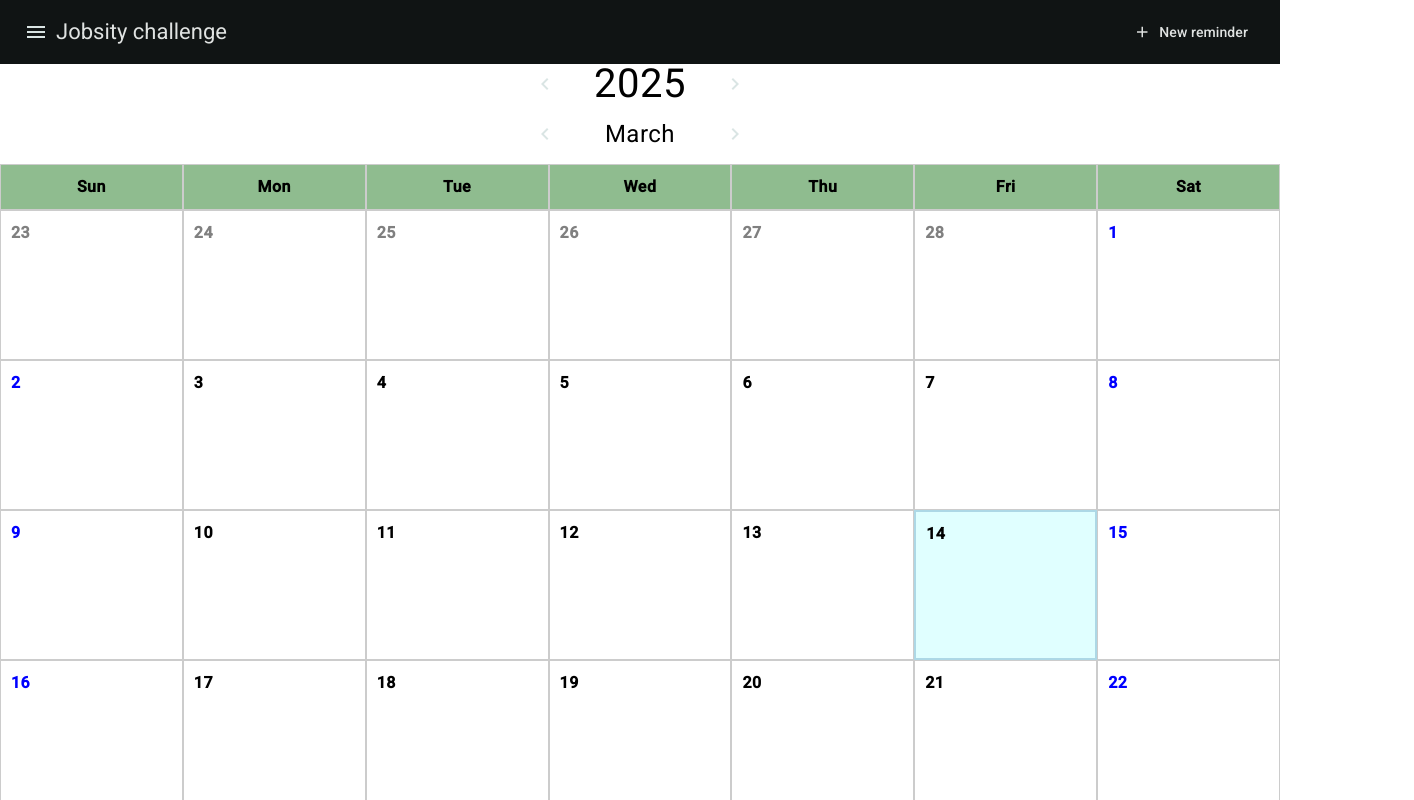
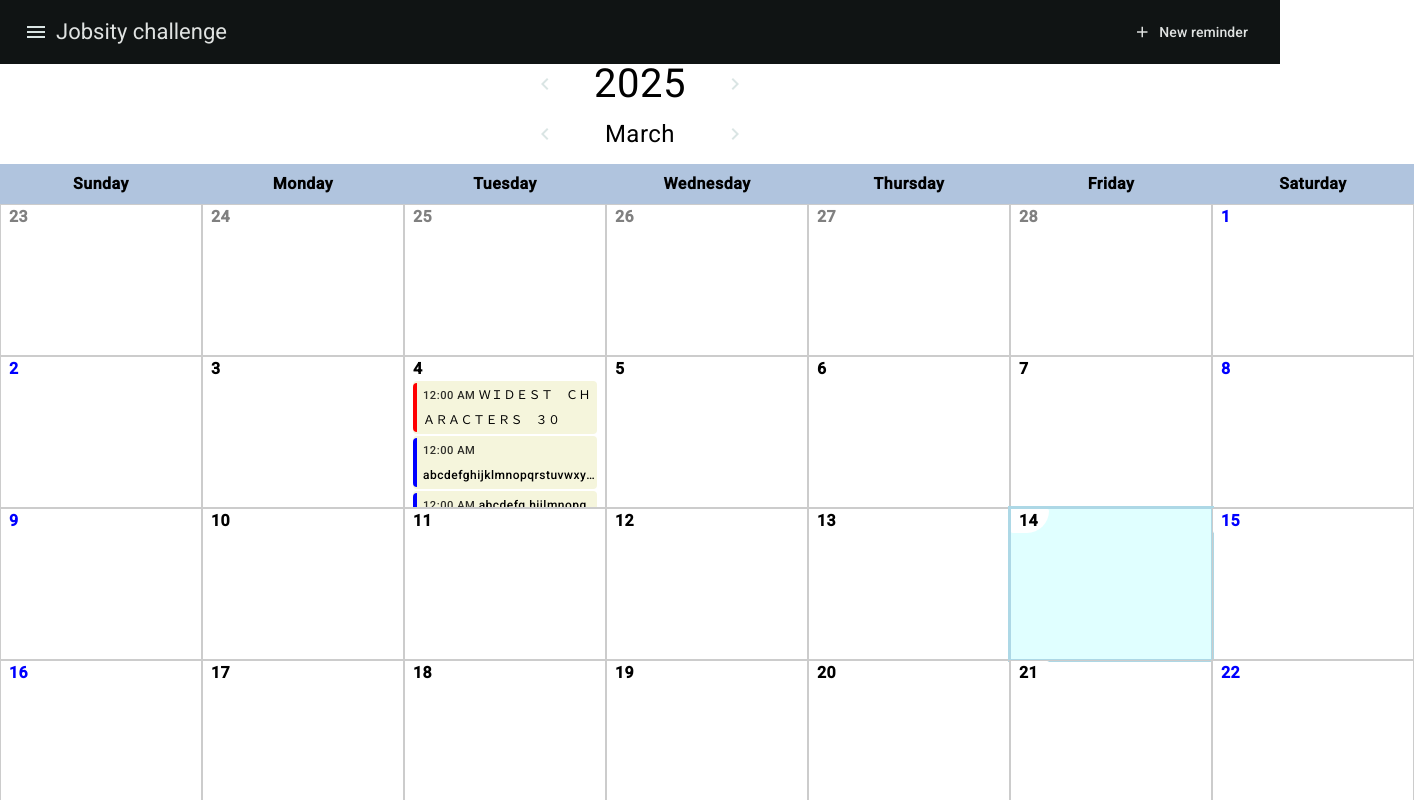
Before and after one commit to ArturShevts/calendar, an Angular app: page /calendar in a window 1280 px wide. Shown: the top 800 px of the page, 1414 px wide, since content can reach past the window. Built offline with nearby package versions, Linux system fonts and the light colour scheme.

Commit message:
feat(reminder) add style changes

```diff
--- a/src/app/components/calendar/calendar.component.html
+++ b/src/app/components/calendar/calendar.component.html
@@ -34,13 +34,14 @@
 
   <div class="calendar">
     <div class="calendar-header">
-      <div class="calendar-cell">Sun</div>
-      <div class="calendar-cell">Mon</div>
-      <div class="calendar-cell">Tue</div>
-      <div class="calendar-cell">Wed</div>
-      <div class="calendar-cell">Thu</div>
-      <div class="calendar-cell">Fri</div>
-      <div class="calendar-cell">Sat</div>
+      <span >Sunday</span>
+      <span >Monday</span>
+      <span >Tuesday</span>
+      <span >Wednesday</span>
+      <span >Thursday</span>
+      <span >Friday</span>
+      <span >Saturday</span>
+
     </div>
     <div class="calendar-body">
       <div
@@ -61,11 +62,9 @@
           {{ day.date.getDate() }}
         </div>
 
-     <div class="cell-content">
-       <div *ngFor="let reminder of vm.reminders.get(day.date.toDateString())" class="reminder">
-         {{ reminder.text }}
-       </div>
-     </div>
+     <app-reminder [reminders]=" vm.reminders.get(day.date.toDateString())">
+
+     </app-reminder>
       </div>
     </div>
   </div>
--- a/src/app/components/calendar/calendar.component.scss
+++ b/src/app/components/calendar/calendar.component.scss
@@ -22,8 +22,7 @@
   .title-month {
     font-size: 1.5em;
     width: 150px;
-    min-width:100px;
-    text-align: center;
+     text-align: center;
   }
 }
 .calendar {
@@ -34,9 +33,12 @@
   width: 100%;
 
   .calendar-header {
+    text-align: center;
+     align-items: center;
     display: grid;
+    height: 40px;
     grid-template-columns: repeat(7, 1fr);
-    background-color: darkseagreen;
+    background-color: lightsteelblue;
     font-weight: bold;
   }
 
@@ -47,14 +49,28 @@
   }
 
   .calendar-cell {
+    width: 200px;
+    height: 150px;
+    overflow-y: scroll;
     border: 1px solid #ccc;
-    padding: 10px;
-    text-align: center;
-    box-sizing: border-box;
-    .cell-date {
+
+
+    scrollbar-width: none; /* For Firefox */
+    -ms-overflow-style: none;  /* For Internet Explorer and Edge */
+    ::-webkit-scrollbar {
+      display: none; /* For Chrome, Safari, and Opera */
+    }
+     .cell-date {
+      background-color: white;
+      z-index: 1;
+      width: 30px;
+      border-radius: 0 2px 24px 2px;
+      height: 24px;
+
+      position: absolute;
       font-weight: bold;
       text-align: left;
-
+      padding-left: 8px;
     }
     .hidden {
       color: grey;
@@ -65,7 +81,9 @@
 
   }
   .selected {
-     border: 2px solid lightblue;
+     outline: 2px solid lightblue;
+    border: 1px solid lightblue;
+
   }
   .current {
     background-color: lightcyan;
--- a/src/app/components/calendar/calendar.component.ts
+++ b/src/app/components/calendar/calendar.component.ts
@@ -83,10 +83,12 @@ export class CalendarComponent implements OnInit {
       startWith({ body: 'Welcome!', error: false }),
       tap((notification) => this.openNotification(notification)),
     ),
-    this.calendarService.$reminders
-      .pipe
+    this.calendarService.$reminders.pipe(
       // map((reminders) => Array.from(reminders.values())),
-      (),
+      tap((reminders) => {
+        console.log('reminders', reminders);
+      }),
+    ),
   ]).pipe(
     map(([selectedDate, notifications, reminders]) => ({
       selectedDate,
--- a/src/app/components/reminder-form/reminder-form.component.html
+++ b/src/app/components/reminder-form/reminder-form.component.html
@@ -8,12 +8,12 @@
     <div class="form-container">
       <mat-form-field appearance="outline" class="full-width">
         <mat-label>Reminder Text</mat-label>
-        <textarea matInput formControlName="text" placeholder="Enter reminder text"  maxlength="140"
+        <textarea matInput formControlName="text" placeholder="Enter reminder text"  maxlength="30"
                    cdkTextareaAutosize
                   #autosize="cdkTextareaAutosize"
                   cdkAutosizeMinRows=4
         ></textarea>
-        <mat-hint align="end">{{reminderFormGroup.get('text')?.value?.length || 0}}/140</mat-hint>
+        <mat-hint align="end">{{reminderFormGroup.get('text')?.value?.length || 0}}/30</mat-hint>
         <mat-error *ngIf="reminderFormGroup.get('text')?.hasError('required')">
           Text is required
         </mat-error>
--- a/src/app/interfaces/reminder.ts
+++ b/src/app/interfaces/reminder.ts
@@ -8,4 +8,37 @@ export interface Reminder {
   weather?: any;
 }
 
-export const mockReminders: ReminderMap = new Map([]);
+//  generate reminders for march 4 and 26 2025
+export const mockReminders: ReminderMap = new Map(
+  Array.from({ length: 2 }, (_, i) => {
+    const date = new Date(2025, 2, i === 0 ? 4 : 26);
+    const date2 = new Date(2025, 2, i === 0 ? 4 : 26);
+    const date3 = new Date(2025, 2, i === 0 ? 4 : 26);
+    return [
+      date.toDateString(),
+      [
+        {
+          text: `ＷＩＤＥＳＴ　ＣＨＡＲＡＣＴＥＲＳ　３０`,
+          dateTime: date,
+          color: 'red',
+        },
+
+        {
+          text: `abcdefghijklmnopqrstuvwxyzABCD`,
+          dateTime: date2,
+          color: 'blue',
+        },
+        {
+          text: `abcdefg hijlmnopq rstuvwxyzABCD`,
+          dateTime: date3,
+          color: 'blue',
+        },
+        {
+          text: `walk the plank`,
+          dateTime: date3,
+          color: 'blue',
+        },
+      ],
+    ];
+  }),
+);
--- a/src/app/services/calendar.service.ts
+++ b/src/app/services/calendar.service.ts
@@ -1,5 +1,5 @@
 import { inject, Injectable, signal, WritableSignal } from '@angular/core';
-import { BehaviorSubject, Observable, of, Subject } from 'rxjs';
+import { BehaviorSubject, Observable, of, startWith, Subject } from 'rxjs';
 import { mockReminders, Reminder } from '../interfaces/reminder';
 import { ApiService } from './api.service';
 
@@ -18,7 +18,9 @@ export class CalendarService {
   public $notification = this.notification.asObservable();
   private reminders: BehaviorSubject<ReminderMap> =
     new BehaviorSubject<ReminderMap>(mockReminders); // new Map<string, Reminder>()
-  public $reminders = this.reminders.asObservable();
+  public $reminders = this.reminders
+    .asObservable()
+    .pipe(startWith(mockReminders));
 
   apiService = inject(ApiService);
 
@@ -30,6 +32,13 @@ export class CalendarService {
       let remindersMap = this.reminders.getValue();
       let remindersArr =
         remindersMap.get(reminder.dateTime.toDateString()) || [];
+      if (remindersArr.length >= 6) {
+        this.notification.next({
+          body: 'Maximum 6 reminders per day!',
+          error: true,
+        });
+        return;
+      }
       remindersArr.push(reminder);
       remindersMap.set(reminder.dateTime.toDateString(), remindersArr);
       this.reminders.next(remindersMap);
```
Also changed, not shown: src/app/components/calendar/calendar.module.ts (+5 -5 lines).
